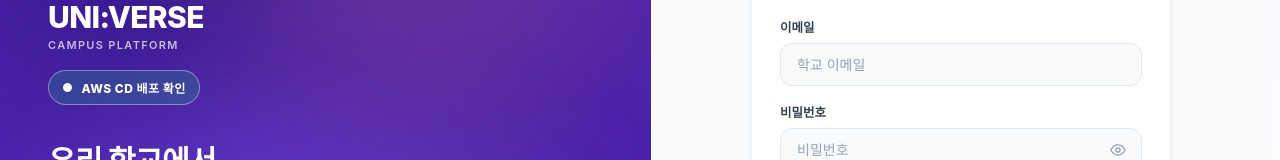
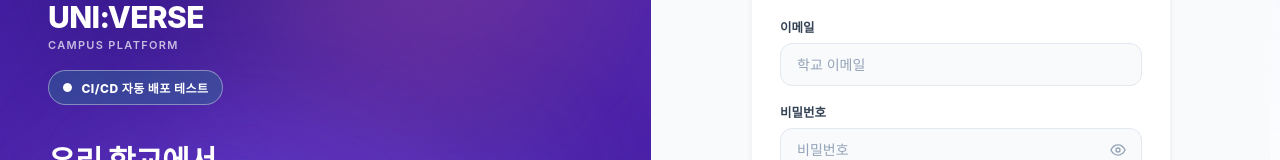
Before and after one commit to SY-20231230/UNI-VERSE, a React (Vite) app in the folder frontend/: page /#/login in a window 1280 px wide. Shown: the part 270-430 px from the top of the page. Built offline with nearby package versions, Linux system fonts and the light colour scheme; no server answers; a web font is replaced by a local one.

Commit message:
test: update login deployment marker

```diff
--- a/frontend/src/pages/Login.jsx
+++ b/frontend/src/pages/Login.jsx
@@ -161,7 +161,7 @@ export default function Login() {
             }}
           >
             <span aria-hidden="true">●</span>
-            AWS CD 배포 확인
+            CI/CD 자동 배포 테스트
           </div>
           <h1 className="lh-title">
             우리 학교에서,
```
